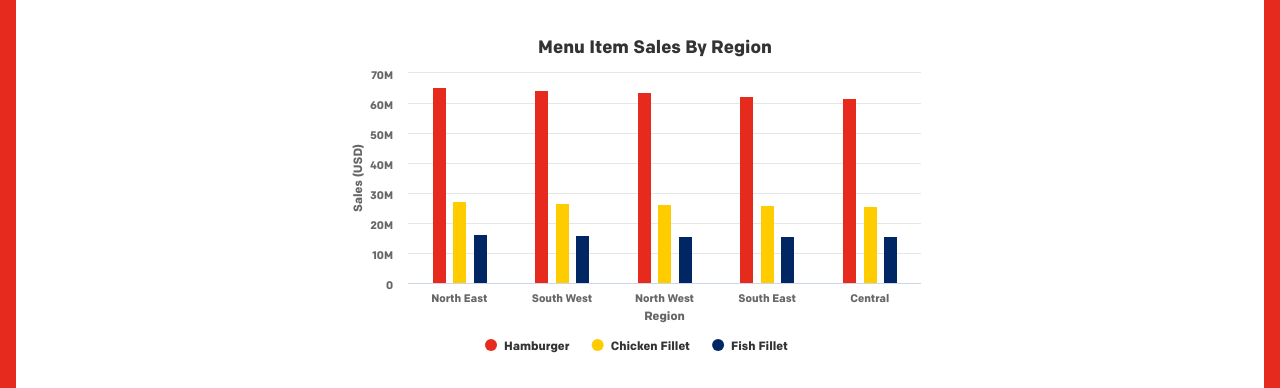
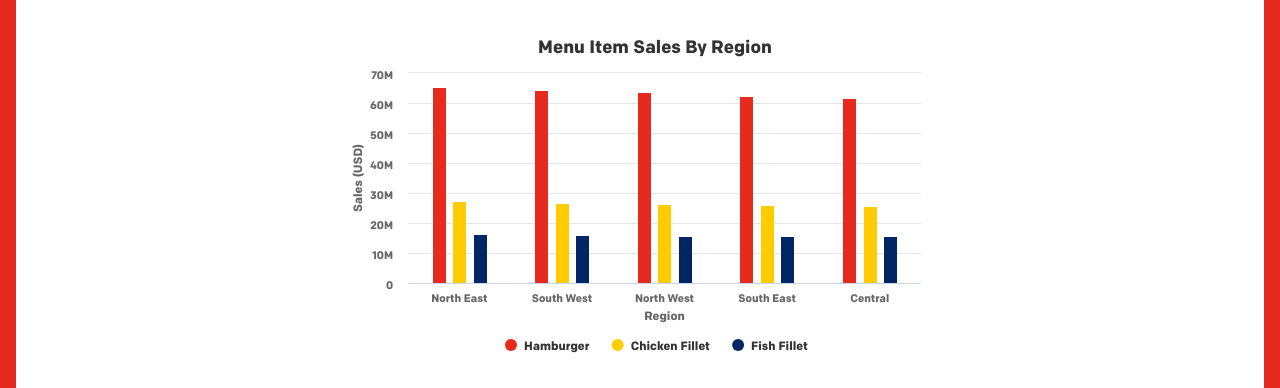
Before and after one commit to esanchez01/McDonaldsAnalysis, a plain HTML site: page index.html in a window 1280 px wide. Shown: the part 1807-2195 px from the top of the page. Drawn offline with nearby package versions, Linux system fonts and the light colour scheme.

Commit message:
fixed legend positioning

```diff
--- a/index.html
+++ b/index.html
@@ -690,6 +690,9 @@
                                 credits: {
                                     enabled: false
                                 },
+                                legend: {
+                                    x:20
+                                },
                                 xAxis: {
                                     categories: [
                                         'North East',
```
